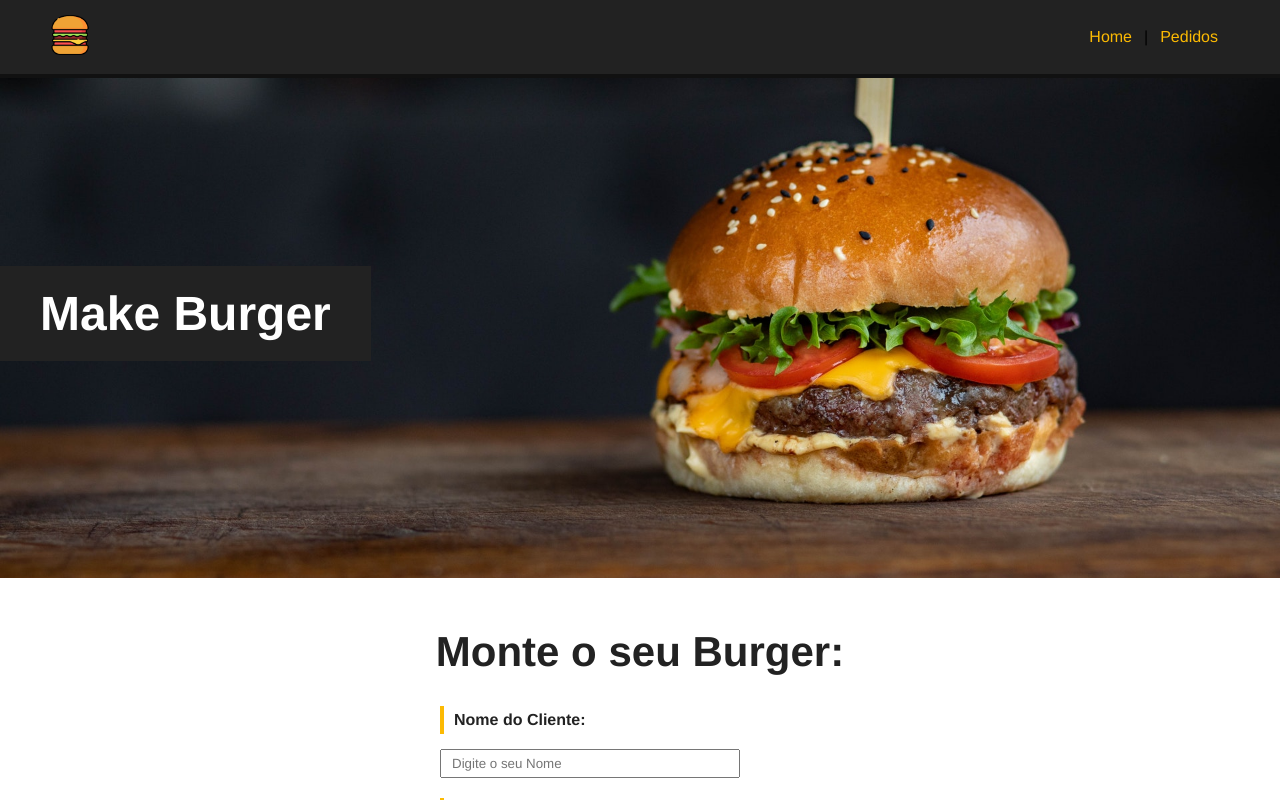
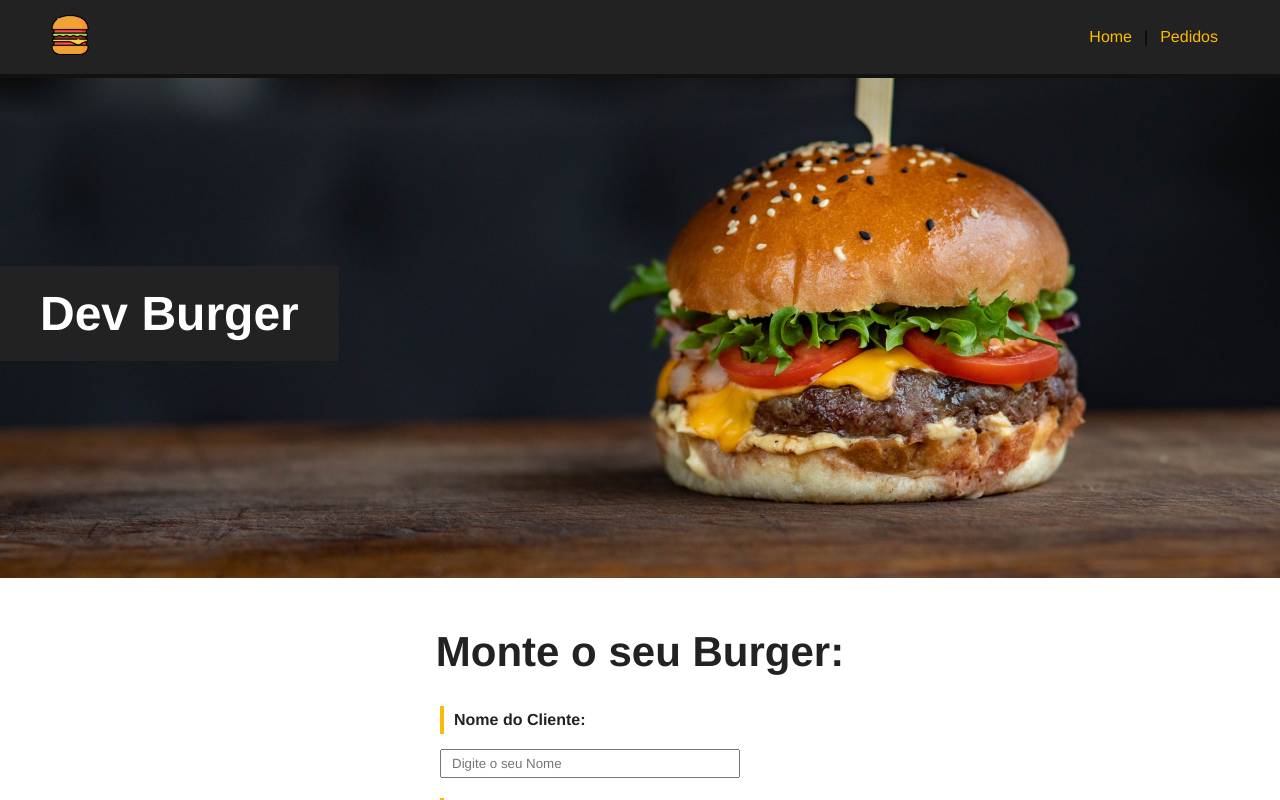
Before and after one commit to AlissonAzevedo/make_burger, a Vue app: page / in a window 1280 px wide. Shown: the top 800 px of the page. Built offline with nearby package versions, Linux system fonts and the light colour scheme; data requests are answered from the project's data file.

Commit message:
Update Banner.vue

```diff
--- a/src/components/Banner.vue
+++ b/src/components/Banner.vue
@@ -1,6 +1,6 @@
 <template>
 <div id="banner">
-    <h1>Make Burger</h1>
+    <h1>Dev Burger</h1>
 </div>
 </template>
 
```
